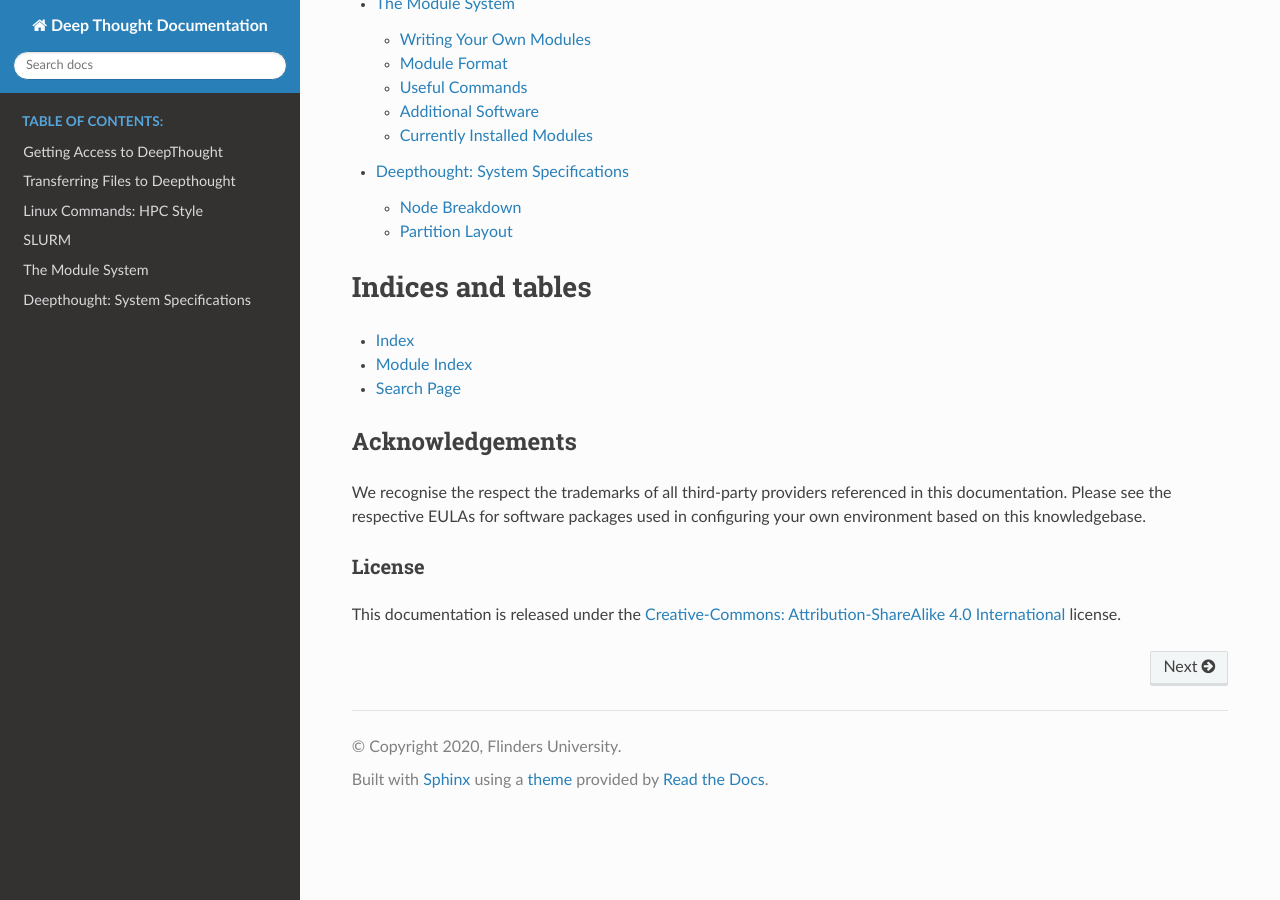
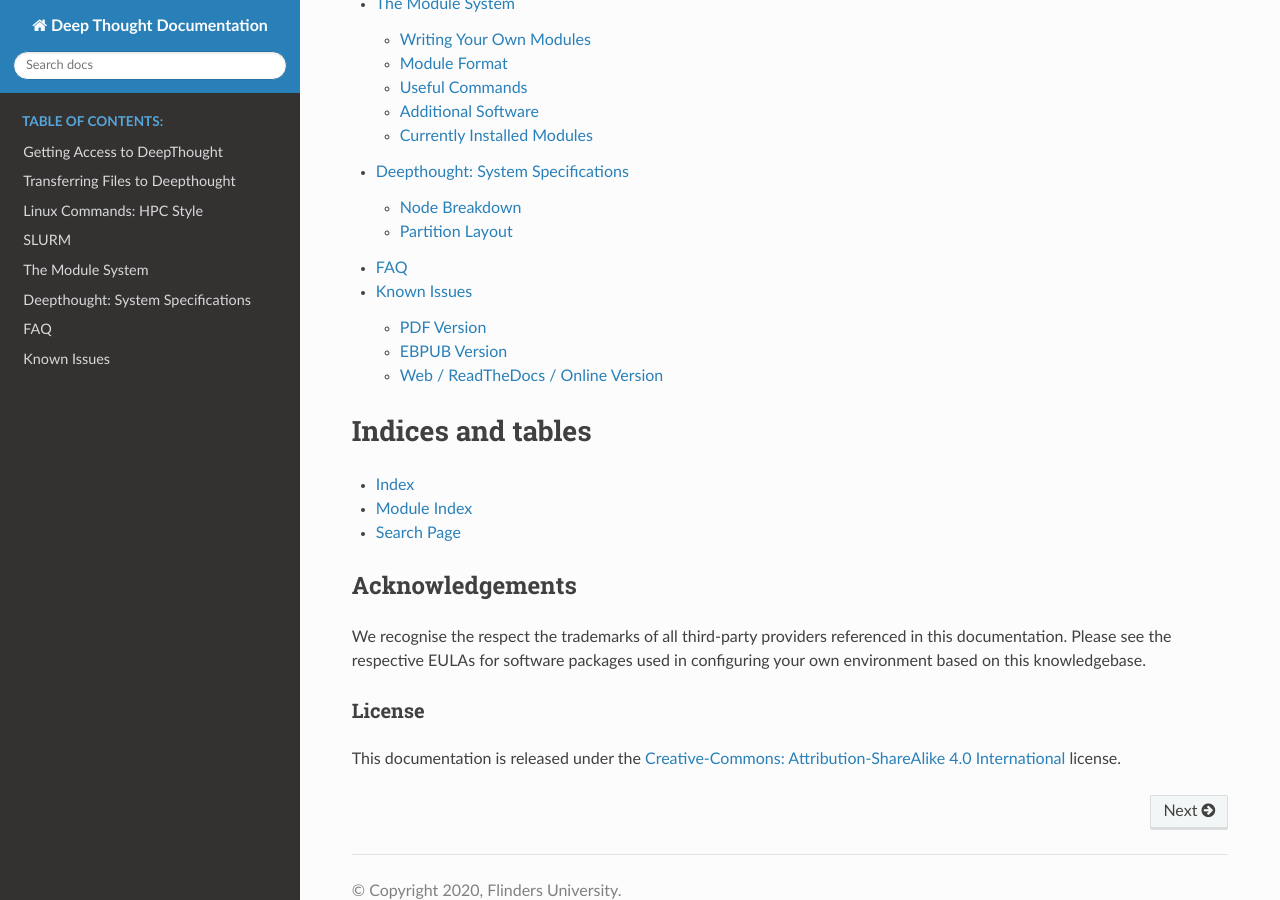
Before and after one commit to flindersuni/DeepThoughtHPC-docs, a Sphinx documentation site: the page built from docs/source/index.rst, in a window 1280 px wide and 900 px high, scrolled down 869 px. Built offline with Sphinx 7.4.7 and the Read the Docs theme 2.0.0, drawn with Linux system fonts in a browser that asks for light colours; some of the changed lines change nothing that is shown.

Commit message:
Added FAQ & Known Issues

```diff
--- /dev/null
+++ b/docs/source/FAQ/faqandissues.rst
@@ -0,0 +1,29 @@
+*****
+FAQ
+*****
+
+The always present 'We get asked these a lot' section. Currently, its empty!
+
+
+******************
+Known Issues
+******************
+
+Below are the 'known issues' with the documentation at this point.  This is not an issue tracker for the HPC, so please don't try and lodge an issue with Deepthought here!
+
+PDF Version
+==============
+
+Images are missing in some sections on the PDF Version
+Alt-Text  appears when it should not in the PDF Version
+
+EBPUB Version
+================
+
+EPUB Version is missing some pages of content
+
+
+Web / ReadTheDocs / Online Version
+====================================
+
+Occasionally, the Sidebar Mis-behaves when updating the Table of Contents
--- a/docs/source/index.rst
+++ b/docs/source/index.rst
@@ -23,6 +23,7 @@ The new Flinders High Performance Computing (HPC) solution is called Deep Though
    SLURM/SLURMIntro.md
    ModuleSystem/LMod.md
    system/deepthoughspecifications.md
+   FAQ/faqandissues.rst
 
 Indices and tables
 ==================
```
